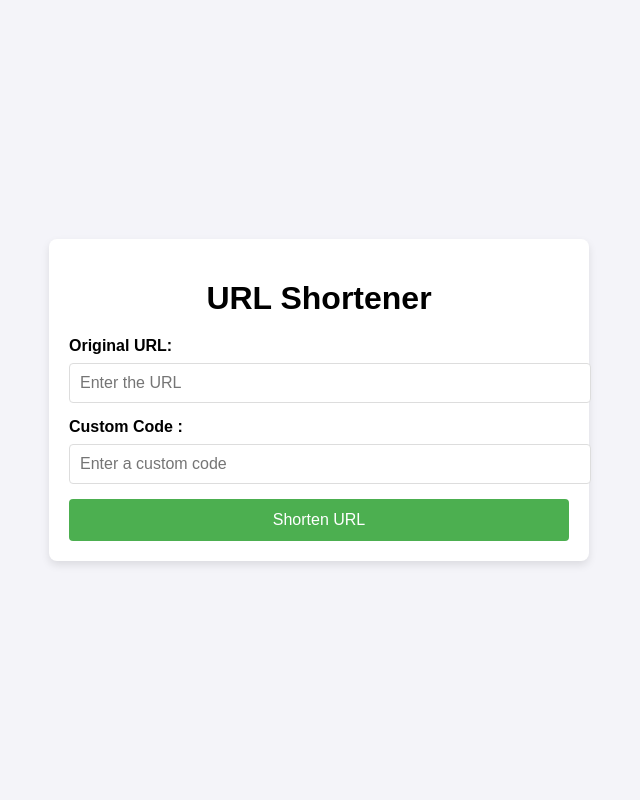
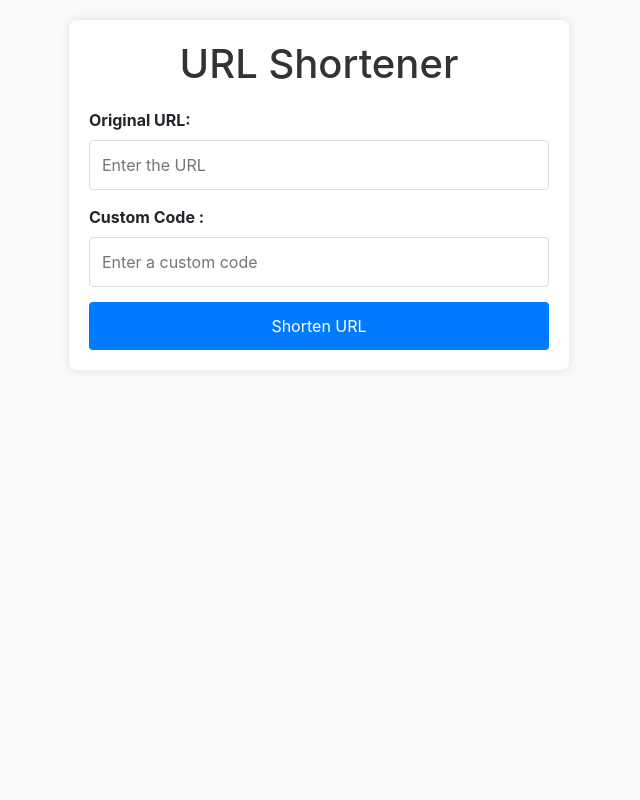
Before and after one commit to gireesh777/Url-shortener-using-flask, a Flask app: page / in a window 1280 px wide. Shown: the whole page, without its empty margins (321-961 px from the left). Run offline with Flask 3, Linux system fonts and the light colour scheme.

Commit message:
Modified index page

```diff
--- a/templates/index.html
+++ b/templates/index.html
@@ -5,41 +5,36 @@
     <meta charset="UTF-8">
     <meta name="viewport" content="width=device-width, initial-scale=1.0">
     <title>URL Shortener</title>
+    <link rel="stylesheet" href="https://cdn.jsdelivr.net/npm/bootstrap@4.0.0/dist/css/bootstrap.min.css">
     <style>
         body {
-            font-family: Arial, sans-serif;
-            display: flex;
-            justify-content: center;
-            align-items: center;
-            height: 100vh;
-            background-color: #f4f4f9;
-            margin: 0;
+            background-color: #f8f9fa;
+            padding: 20px;
         }
 
         .container {
-            background-color: #ffffff;
+            background-color: white;
             padding: 20px;
             border-radius: 8px;
-            box-shadow: 0 4px 8px rgba(0, 0, 0, 0.1);
-            width: 100%;
+            box-shadow: 0 0 10px rgba(0, 0, 0, 0.1);
             max-width: 500px;
+            margin: auto;
         }
 
         h1 {
             text-align: center;
             margin-bottom: 20px;
+            color: #333;
         }
 
         label {
-            display: block;
-            margin-bottom: 8px;
             font-weight: bold;
         }
 
         input[type="text"],
         input[type="url"] {
             width: 100%;
-            padding: 10px;
+            padding: 12px;
             margin-bottom: 15px;
             border: 1px solid #ddd;
             border-radius: 4px;
@@ -49,7 +44,8 @@
         .btn {
             width: 100%;
             padding: 12px;
-            background-color: #4CAF50;
+            background-color: #007bff;
+            /* Blue color */
             color: white;
             border: none;
             border-radius: 4px;
@@ -58,12 +54,13 @@
         }
 
         .btn:hover {
-            background-color: #45a049;
+            background-color: #0056b3;
+            /* Darker blue on hover */
         }
 
         .result {
             margin-top: 20px;
-            padding: 10px;
+            padding: 15px;
             background-color: #f9f9f9;
             border: 1px solid #ddd;
             border-radius: 4px;
@@ -121,6 +118,7 @@
                     <p><strong>Code:</strong> ${data.code}</p>
                     <p><strong>Original URL:</strong> ${data.url}</p>
                     <p><strong>Shortened Link:</strong> <a href="${data.shorten_link}" target="_blank">${data.shorten_link}</a></p>
+                    <p><strong>Tracking Link:</strong> <a href="${data.tracking_link}" target="_blank">${data.shorten_link}</a></p>
                 `;
                     }
                     resultDiv.style.display = 'block';
```
